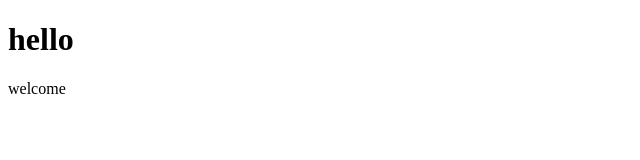
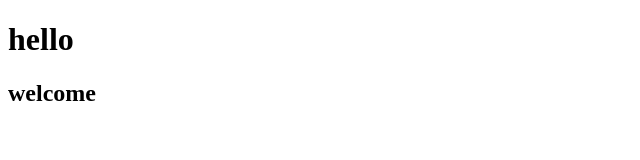
Before and after one commit to j26129851/sgafesf.github.io, a plain HTML site: page index.html in a window 1280 px wide. Shown: the whole page, without its empty margins (0-640 px from the left). Drawn offline with Linux system fonts and the light colour scheme.

Commit message:
Update index.html

```diff
--- a/index.html
+++ b/index.html
@@ -6,6 +6,6 @@
     </head>
     <body>
         <h1>hello</h1>
-        welcome
+        <h2>welcome</h2>
     </body>
 </html>
```
